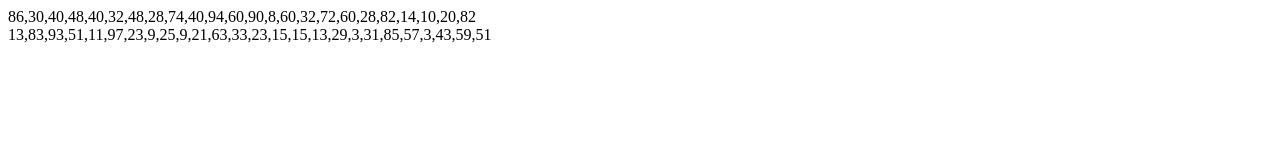
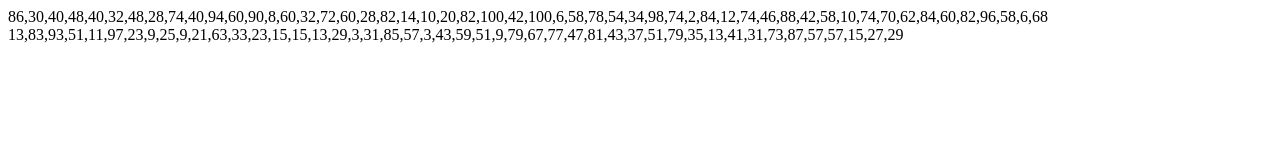
Before and after one commit to davidpricop/NVL-JS-P12b, a plain HTML site: page index.html in a window 1280 px wide. Drawn offline with Linux system fonts and the light colour scheme.

Commit message:
ejercicio 7

```diff
--- a/index.html
+++ b/index.html
@@ -9,12 +9,12 @@
         function random(cantNum) {
             let random = [];
             let i = 0;
-            while(i < 50){
+            while(i < cantNum){
                 let num = Math.floor((Math.random() * cantNum) + 1);
                 random[i] = num;
                 i++;
             }
-            return(random);
+            return random;
         }
 
         function paresYimpares(array) {
```
